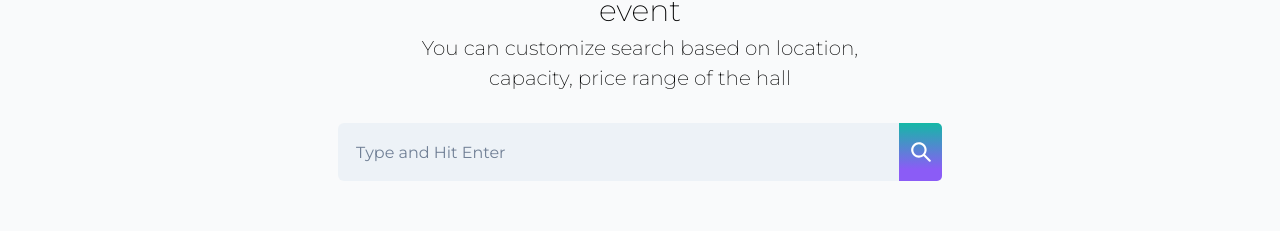
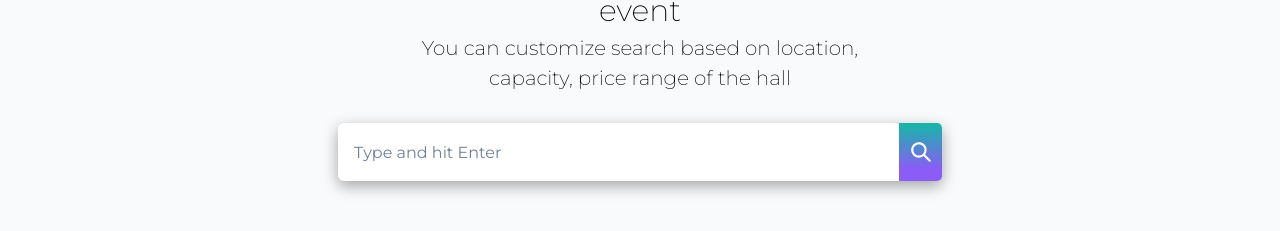
Before and after one commit to OjageTech/hallza, a React (Create React App) app: page / in a window 1280 px wide. Shown: the part 857-1088 px from the top of the page. Built offline with nearby package versions, Linux system fonts and the light colour scheme.

Commit message:
Fixed the value bug in Search input

```diff
--- a/src/components/common/searchbar/Searchbar.tsx
+++ b/src/components/common/searchbar/Searchbar.tsx
@@ -44,11 +44,16 @@ const SearchBar: React.FC<SearchBar> = ({ value }: SearchBar) => {
 
         <Input
           h="58px"
-          variant="filled"
+          _focus={{
+            boxShadow: 'outline',
+            borderColor: 'blue.500',
+            backgroundColor: 'red.700',
+          }}
+          boxShadow="rgba(0, 0, 0, 0.35) 0px 5px 15px"
+          variant="styled"
           onChange={(e) => setSearchTerm(e.target.value)}
           onKeyDown={handleKeyDown}
-          value={value}
-          placeholder="Type and Hit Enter"
+          placeholder={value}
         />
       </InputGroup>
     </Center>
@@ -56,6 +61,7 @@ const SearchBar: React.FC<SearchBar> = ({ value }: SearchBar) => {
 };
 
 SearchBar.defaultProps = {
-  value: undefined,
+  value: 'Type and hit Enter'
+  ,
 };
 export default SearchBar;
```
